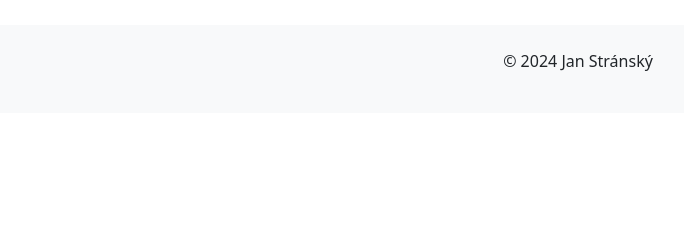
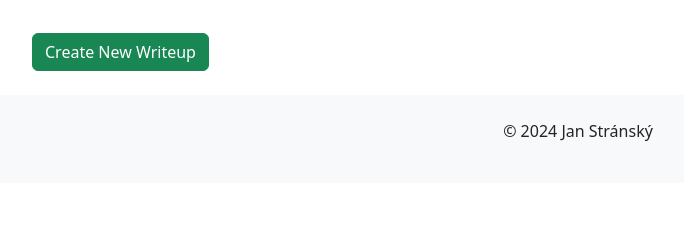
Before and after one commit to Jan1s2/tretak-ctf, a Django app: template cybersec/templates/challenge_detail.html in a window 1280 px wide. Shown: the part 277-517 px from the top of the page, without its empty margins (62-746 px from the left). Run offline with Django 5.2, Linux system fonts and the light colour scheme; the template is opened without the code that fills it, so the values that code supplies are empty; some libraries are stand-ins or nearby versions.

Commit message:
writeup forms

```diff
--- a/cybersec/forms.py
+++ b/cybersec/forms.py
@@ -8,3 +8,6 @@ class WriteupForm(forms.ModelForm):
     class Meta:
         model = Writeup
         fields = "__all__"
+    helper = FormHelper()
+    helper.form_method = 'POST'
+    helper.add_input(Submit('submit', 'Submit', css_class='btn-primary'))
--- a/cybersec/templates/challenge_detail.html
+++ b/cybersec/templates/challenge_detail.html
@@ -27,6 +27,41 @@
         {% endfor %}
     </ul>
     {% endif %}
+
+    {% if challenge.writeups.exists %}
+    <h3>Writeups</h3>
+    <ul>
+        {% for writeup in challenge.writeups.all %}
+        <li>
+            <a href="#" data-bs-toggle="modal" data-bs-target="#writeupModal_{{ writeup.id }}">{{ writeup.title }}</a>
+        </li>
+        {% endfor %}
+    </ul>
+
+    <!-- Modals for each writeup -->
+    {% for writeup in challenge.writeups.all %}
+    <div class="modal fade" id="writeupModal_{{ writeup.id }}" tabindex="-1" aria-labelledby="writeupModalLabel_{{ writeup.id }}" aria-hidden="true">
+        <div class="modal-dialog">
+            <div class="modal-content">
+                <div class="modal-header">
+                    <h5 class="modal-title" id="writeupModalLabel_{{ writeup.id }}">Writeup: {{ writeup.title }}</h5>
+                    <button type="button" class="btn-close" data-bs-dismiss="modal" aria-label="Close"></button>
+                </div>
+                <div class="modal-body">
+                    {{ writeup.writeup }}
+                </div>
+                <div class="modal-footer">
+                    <a href="{% url 'writeup-edit' writeup.id %}" class="btn btn-primary">Edit</a>
+                    <button type="button" class="btn btn-secondary" data-bs-dismiss="modal">Close</button>
+                </div>
+            </div>
+        </div>
+    </div>
+    {% endfor %}
+    {% endif %}
+
+    <!-- Button to create a new writeup -->
+    <button type="button" class="btn btn-success mt-3" onclick="window.location.href='{% url 'writeup_create' %}'">Create New Writeup</button>
 
     <div id="alertBox" class="alert" style="display: none;"></div>
 
--- a/tretak/settings.py
+++ b/tretak/settings.py
@@ -39,6 +39,7 @@ INSTALLED_APPS = [
     'django.contrib.staticfiles',
     'cybersec',
     'crispy_forms',
+    'crispy_bootstrap5',
 ]
 
 MIDDLEWARE = [
@@ -123,3 +124,6 @@ STATIC_URL = 'static/'
 # https://docs.djangoproject.com/en/5.0/ref/settings/#default-auto-field
 
 DEFAULT_AUTO_FIELD = 'django.db.models.BigAutoField'
+
+CRISPY_ALLOWED_TEMPLATE_PACKS = 'bootstrap5'
+CRISPY_TEMPLATE_PACK = 'bootstrap5'
```
